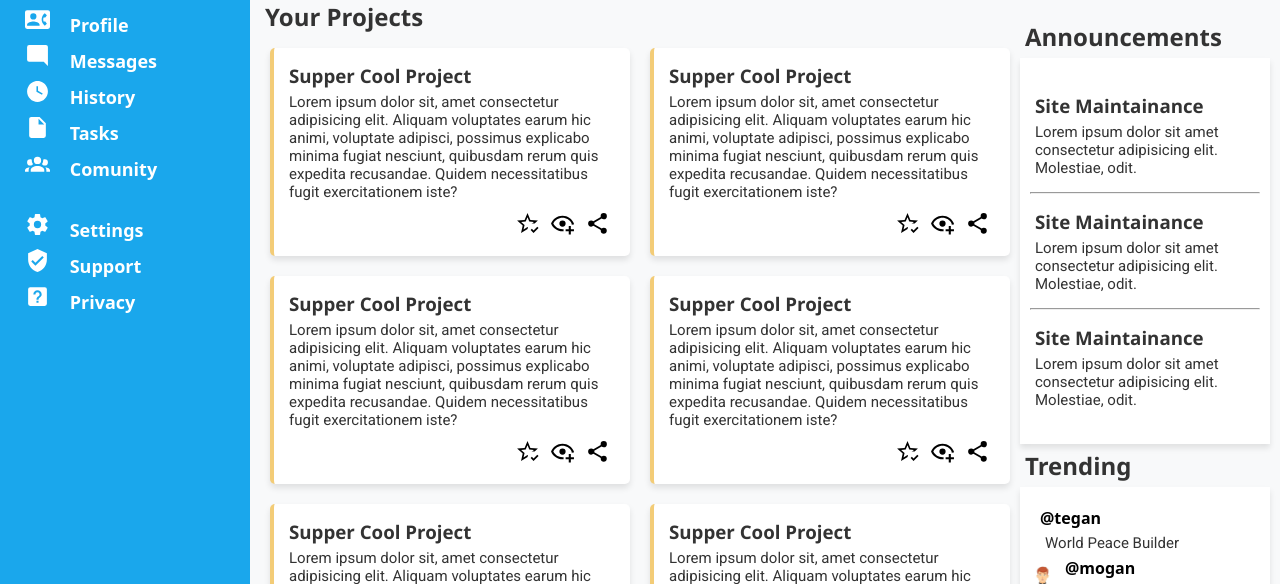
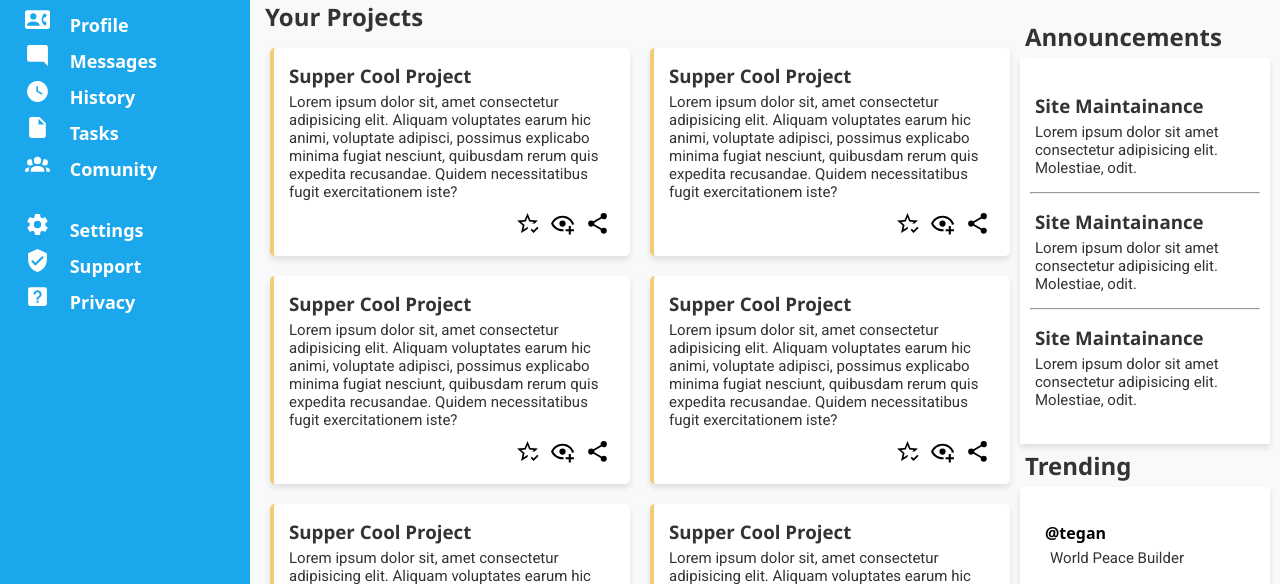
Before and after one commit to OjuoyeMoshoodOlawale/admin_dashboard_TIA, a plain HTML site: page index.html in a window 1280 px wide. Shown: the part 169-753 px from the top of the page. Drawn offline with Linux system fonts and the light colour scheme.

Commit message:
modification

```diff
--- a/assets/css/main.css
+++ b/assets/css/main.css
@@ -124,6 +124,7 @@ nav img {
   display: flex;
   gap: 10px;
   align-items: center;
+  margin: 15px 5px;
 }
 .search-and-icon,
 .profile {
```
